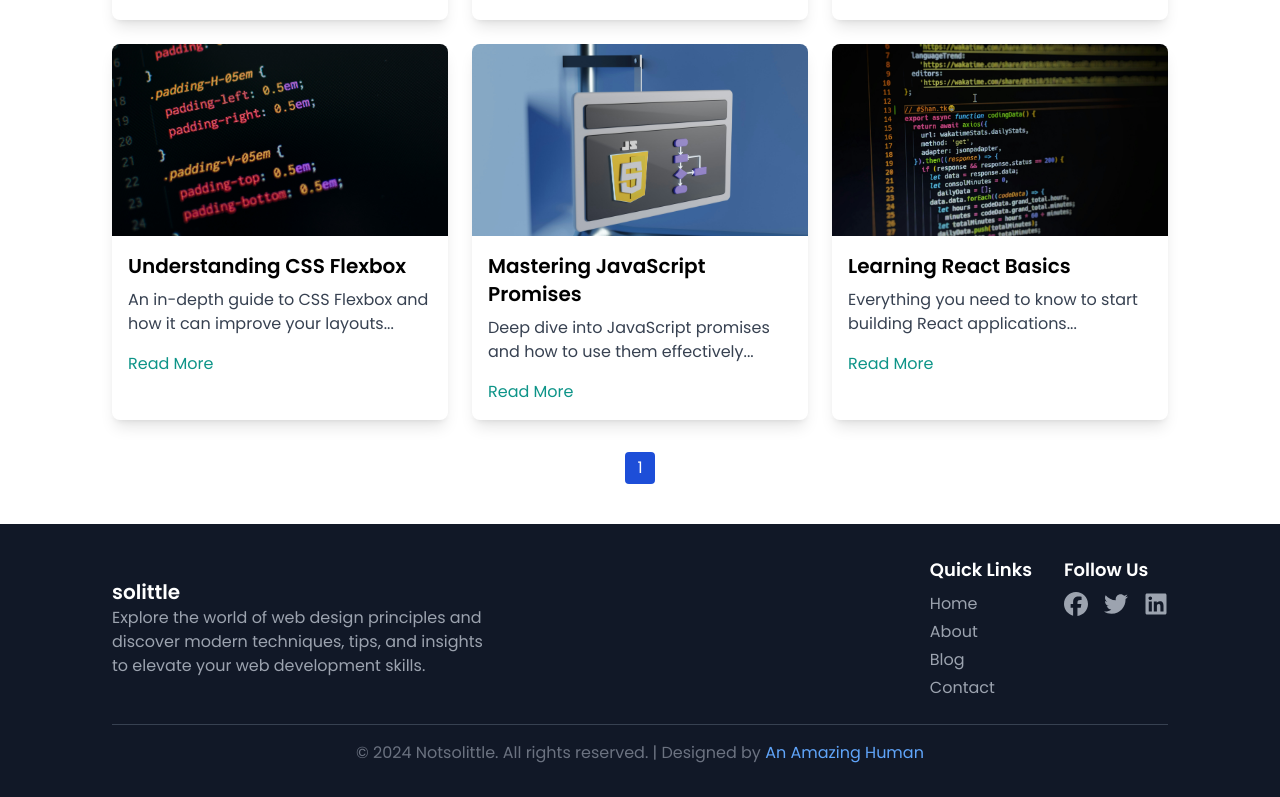
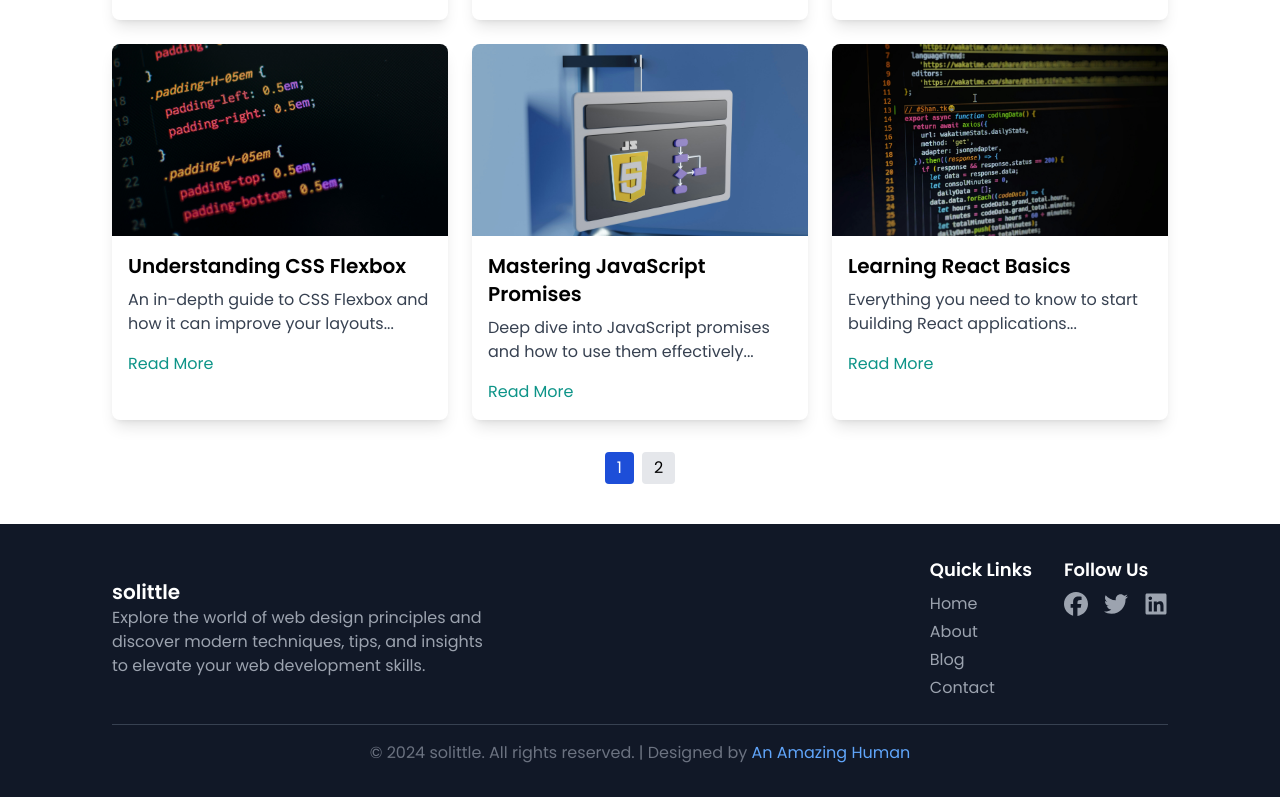
Before and after one commit to elizabeth-agada/so-little, a React (Create React App) app: page / in a window 1280 px wide. Shown: the part 1117-1914 px from the top of the page. Built offline with nearby package versions, Linux system fonts and the light colour scheme.

Commit message:
fixed the favico icon

```diff
--- a/package.json
+++ b/package.json
@@ -1,5 +1,5 @@
 {
-  "name": "not-so-little",
+  "name": "so-little",
   "version": "0.1.0",
   "private": true,
   "dependencies": {
--- a/public/index.html
+++ b/public/index.html
@@ -6,9 +6,11 @@
     <link rel="stylesheet" href="https://cdnjs.cloudflare.com/ajax/libs/font-awesome/5.15.4/css/all.min.css" />
     <meta name="viewport" content="width=device-width, initial-scale=1" />
     <meta name="theme-color" content="#000000" />
-    <meta name="description" content="Notsolittle is a blog dedicated to exploring web design principles, offering tips, tutorials, and inspiration for designers and developers. Discover the latest trends and best practices in web design to enhance your skills and create stunning websites.">
-    <link rel="apple-touch-icon" href="" />
-    <link rel="manifest" href="" />
+    <meta name="description" content="solittle is a blog dedicated to exploring web design principles, offering tips, tutorials, and inspiration for designers and developers. Discover the latest trends and best practices in web design to enhance your skills and create stunning websites.">
+
+    <link rel="icon" href="./img/responsive.jpg" type="image/x-icon">
+    <link rel="shortcut icon" href="./img/responsive.jpg" type="image/x-icon">
+
     <link href="https://fonts.googleapis.com/css2?family=Poppins:wght@400;600&display=swap" rel="stylesheet">
 
     <title>solittle</title>
--- a/src/components/Footer.jsx
+++ b/src/components/Footer.jsx
@@ -48,7 +48,7 @@ function Footer() {
         {/* Bottom Section */}
         <div className="border-t border-gray-700 mt-6 pt-4 text-center">
           <p className="text-gray-500">
-            &copy; {new Date().getFullYear()} Notsolittle. All rights reserved. | Designed by <a href="https://liz-me.vercel.app" className="text-blue-400 hover:underline">An Amazing Human</a>
+            &copy; {new Date().getFullYear()} solittle. All rights reserved. | Designed by <a href="https://liz-me.vercel.app" className="text-blue-400 hover:underline">An Amazing Human</a>
           </p>
         </div>
       </div>
--- a/src/pages/HomePage.jsx
+++ b/src/pages/HomePage.jsx
@@ -39,6 +39,12 @@ function Homepage() {
       excerpt: 'Everything you need to know to start building React applications...',
       image: './img/reactjs.jpg',
       link: '/post/6',
+    },
+    {
+      title: 'How to Design Beautiful Interfaces',
+      excerpt: 'Everything you need to know to start building beautiful interfaces...',
+      image: './img/ui.jpg',
+      link: '/post/7',
     },
     // Add more blog posts here
   ];
```
Also changed, not shown: public/img/ui.jpg (added).
